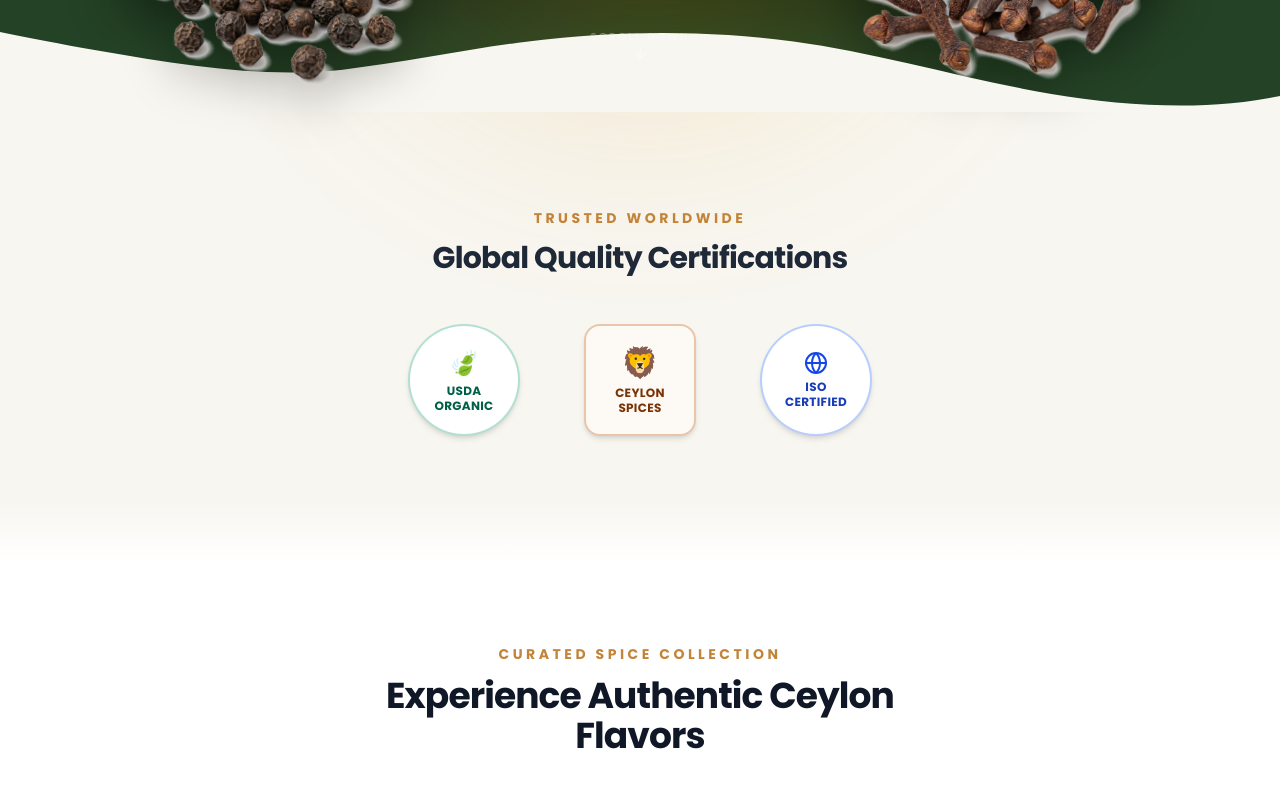
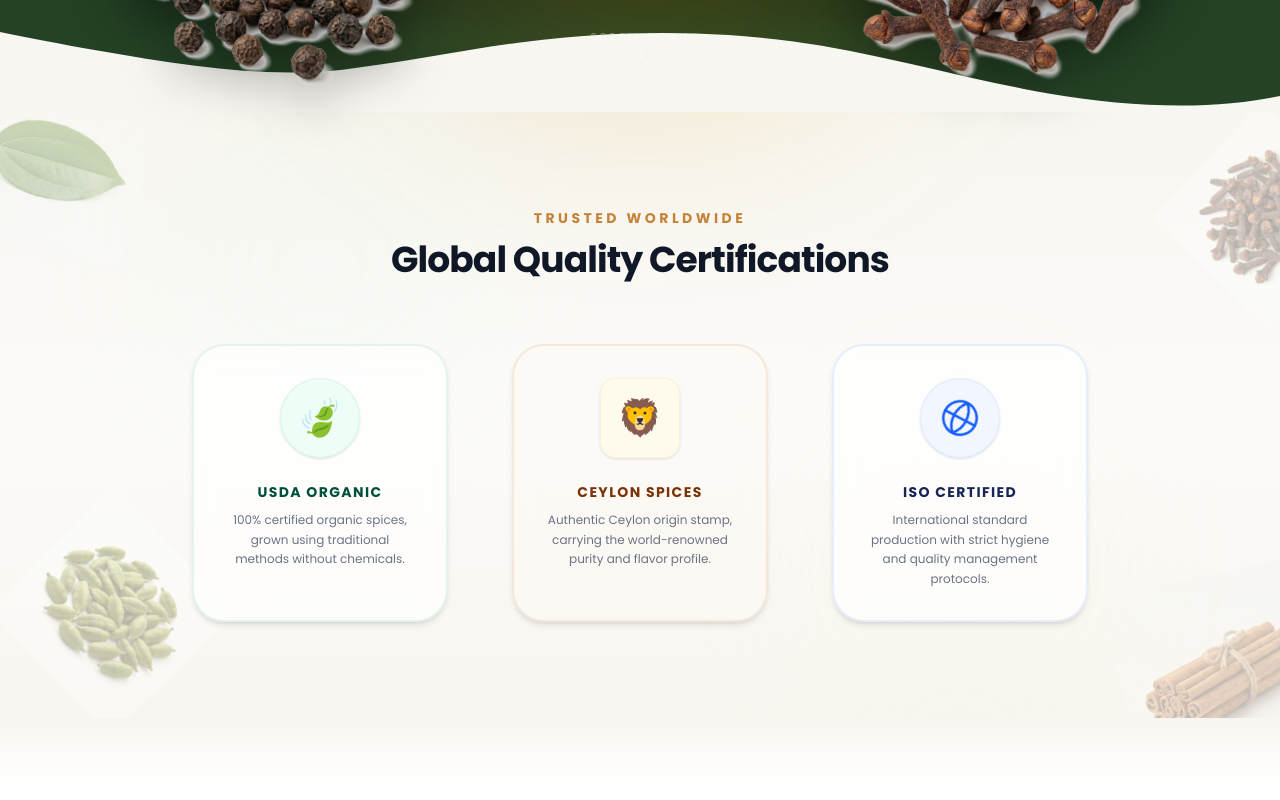
Before and after one commit to Deneth0077/Ceylon-Spices, a Next.js app: page / in a window 1280 px wide. Shown: the part 540-1340 px from the top of the page. Built offline with nearby package versions, Linux system fonts and the light colour scheme.

Commit message:
feat: add hero section with interactive spice animations and certifications layout to home page

```diff
--- a/src/app/page.tsx
+++ b/src/app/page.tsx
@@ -142,13 +142,47 @@
       </section>
 
       {/* Certifications Section */}
-      <section id="certifications" className="pt-24 pb-16 bg-[#f8f6f0] relative z-10">
+      <section id="certifications" className="pt-24 pb-24 bg-gradient-to-b from-[#f8f6f0] via-[#fcfbf9] to-[#f8f6f0] relative z-10 overflow-hidden">
+        {/* Floating background decorative spice elements */}
+        <div className="absolute -left-12 -top-12 w-48 h-48 pointer-events-none opacity-25 hover:opacity-60 transition-opacity duration-700 animate-float-slow select-none z-0">
+          <img
+            src="/images/cinnamon_leaf.png"
+            alt="Cinnamon Leaf"
+            className="w-full h-full object-contain rotate-12"
+          />
+        </div>
+        <div className="absolute -right-16 top-8 w-40 h-40 pointer-events-none opacity-30 hover:opacity-75 transition-opacity duration-700 animate-float-medium select-none z-0">
+          <img
+            src="/images/cloves_dried_1781650553541.png"
+            alt="Dried Cloves"
+            className="w-full h-full object-contain -rotate-45"
+          />
+        </div>
+        <div className="absolute left-6 bottom-4 w-44 h-44 pointer-events-none opacity-30 hover:opacity-75 transition-opacity duration-700 animate-float-fast select-none z-0">
+          <img
+            src="/images/cardamom_pods_1781650532128.png"
+            alt="Cardamom Pods"
+            className="w-full h-full object-contain rotate-45"
+          />
+        </div>
+        <div className="absolute -right-12 -bottom-16 w-52 h-52 pointer-events-none opacity-25 hover:opacity-60 transition-opacity duration-700 animate-float-slow select-none z-0">
+          <img
+            src="/images/cinnamon_sticks_with_rope.png"
+            alt="Cinnamon Sticks"
+            className="w-full h-full object-contain -rotate-12"
+          />
+        </div>
+
+        {/* Decorative blur blobs */}
+        <div className="absolute top-1/4 left-1/4 w-80 h-80 rounded-full bg-emerald-100/25 blur-3xl pointer-events-none -translate-x-1/2 -translate-y-1/2 z-0 animate-pulse-glow" />
+        <div className="absolute bottom-1/4 right-1/4 w-80 h-80 rounded-full bg-amber-100/25 blur-3xl pointer-events-none translate-x-1/2 translate-y-1/2 z-0 animate-pulse-glow" />
+
         <motion.div
           initial="hidden"
           whileInView="visible"
           viewport={{ once: true, margin: "-100px" }}
           variants={staggerContainer}
-          className="max-w-4xl mx-auto px-4 text-center"
+          className="max-w-5xl mx-auto px-4 text-center relative z-10"
         >
           <motion.h2
             variants={fadeInUp}
@@ -158,43 +192,64 @@
           </motion.h2>
           <motion.p
             variants={fadeInUp}
-            className="text-2xl md:text-3xl font-bold text-gray-800 mb-12 tracking-tight"
+            className="text-3xl md:text-4xl font-extrabold text-gray-900 mb-16 tracking-tight font-sans"
           >
             Global Quality Certifications
           </motion.p>
 
           <motion.div
             variants={staggerContainer}
-            className="flex justify-center items-center gap-6 md:gap-16 flex-wrap"
+            className="flex justify-center items-stretch gap-8 md:gap-12 lg:gap-16 flex-wrap"
           >
-            {/* USDA Organic Badge */}
+            {/* USDA Organic Card */}
             <motion.div
               variants={fadeInUp}
-              className="w-24 h-24 md:w-28 md:h-28 rounded-full border-2 border-emerald-600/30 flex flex-col items-center justify-center bg-white shadow-md text-emerald-800 font-bold text-center leading-tight text-[10px] md:text-xs hover:border-emerald-600 hover:shadow-xl hover:scale-105 active:scale-95 transition-all duration-300 relative overflow-hidden group cursor-default"
+              className="w-full sm:w-64 min-h-[260px] p-8 rounded-[2rem] border-2 border-emerald-600/10 flex flex-col items-center text-center bg-white/70 backdrop-blur-md shadow-md text-emerald-800 transition-all duration-500 hover:border-emerald-600/40 hover:shadow-[0_20px_40px_rgba(16,185,129,0.08)] hover:scale-[1.03] active:scale-95 group cursor-default relative overflow-hidden"
             >
-              <div className="absolute inset-0 bg-emerald-500/5 translate-y-full group-hover:translate-y-0 transition-transform duration-500 ease-out z-0" />
-              <span className="text-xl md:text-2xl mb-1 z-10 transform group-hover:scale-110 transition-transform duration-300">🍃</span>
-              <span className="z-10 font-sans tracking-wide">USDA<br/>ORGANIC</span>
+              <div className="absolute inset-0 bg-gradient-to-b from-emerald-500/0 to-emerald-500/5 opacity-0 group-hover:opacity-100 transition-opacity duration-500 ease-out z-0" />
+
+              <div className="w-20 h-20 rounded-full bg-emerald-50/80 flex items-center justify-center mb-6 group-hover:bg-emerald-100/90 transition-all duration-500 group-hover:scale-110 group-hover:rotate-12 shadow-sm border border-emerald-500/10 z-10">
+                <span className="text-4xl transform group-hover:scale-110 transition-transform duration-300">🍃</span>
+              </div>
+
+              <span className="z-10 font-bold text-sm tracking-widest text-emerald-900 mb-2 font-sans">USDA ORGANIC</span>
+              <p className="z-10 text-xs text-gray-500 font-sans max-w-[190px] leading-relaxed">
+                100% certified organic spices, grown using traditional methods without chemicals.
+              </p>
             </motion.div>
 
-            {/* Ceylon Lion Badge */}
+            {/* Ceylon Lion Card */}
             <motion.div
               variants={fadeInUp}
-              className="w-24 h-24 md:w-28 md:h-28 rounded-2xl border-2 border-amber-700/30 flex flex-col items-center justify-center bg-[#fdfaf5] shadow-md text-amber-900 font-bold text-center leading-tight text-[10px] md:text-xs hover:border-amber-700 hover:shadow-xl hover:scale-105 active:scale-95 transition-all duration-300 relative overflow-hidden group cursor-default"
+              className="w-full sm:w-64 min-h-[260px] p-8 rounded-[2rem] border-2 border-amber-700/10 flex flex-col items-center text-center bg-[#fdfaf5]/70 backdrop-blur-md shadow-md text-amber-900 transition-all duration-500 hover:border-amber-700/40 hover:shadow-[0_20px_40px_rgba(217,119,6,0.08)] hover:scale-[1.03] active:scale-95 group cursor-default relative overflow-hidden"
             >
-              <div className="absolute inset-0 bg-amber-500/5 translate-y-full group-hover:translate-y-0 transition-transform duration-500 ease-out z-0" />
-              <span className="text-2xl md:text-3xl mb-1 z-10 transform group-hover:scale-110 transition-transform duration-300">🦁</span>
-              <span className="z-10 font-sans tracking-wide">CEYLON<br/>SPICES</span>
+              <div className="absolute inset-0 bg-gradient-to-b from-amber-500/0 to-amber-500/5 opacity-0 group-hover:opacity-100 transition-opacity duration-500 ease-out z-0" />
+
+              <div className="w-20 h-20 rounded-2xl bg-amber-50/80 flex items-center justify-center mb-6 group-hover:bg-amber-100/90 transition-all duration-500 group-hover:scale-110 group-hover:-rotate-12 shadow-sm border border-amber-500/10 z-10">
+                <span className="text-4xl transform group-hover:scale-110 transition-transform duration-300">🦁</span>
+              </div>
+
+              <span className="z-10 font-bold text-sm tracking-widest text-amber-900 mb-2 font-sans">CEYLON SPICES</span>
+              <p className="z-10 text-xs text-gray-500 font-sans max-w-[190px] leading-relaxed">
+                Authentic Ceylon origin stamp, carrying the world-renowned purity and flavor profile.
+              </p>
             </motion.div>
 
-            {/* ISO Certified Badge */}
+            {/* ISO Certified Card */}
             <motion.div
               variants={fadeInUp}
-              className="w-24 h-24 md:w-28 md:h-28 rounded-full border-2 border-blue-600/30 flex flex-col items-center justify-center bg-white shadow-md text-blue-800 font-bold text-center leading-tight text-[10px] md:text-xs hover:border-blue-600 hover:shadow-xl hover:scale-105 active:scale-95 transition-all duration-300 relative overflow-hidden group cursor-default"
+              className="w-full sm:w-64 min-h-[260px] p-8 rounded-[2rem] border-2 border-blue-600/10 flex flex-col items-center text-center bg-white/70 backdrop-blur-md shadow-md text-blue-900 transition-all duration-500 hover:border-blue-600/40 hover:shadow-[0_20px_40px_rgba(37,99,235,0.08)] hover:scale-[1.03] active:scale-95 group cursor-default relative overflow-hidden"
             >
-              <div className="absolute inset-0 bg-blue-500/5 translate-y-full group-hover:translate-y-0 transition-transform duration-500 ease-out z-0" />
-              <Globe className="w-6 h-6 mb-1 text-blue-700 z-10 transform group-hover:scale-110 transition-transform duration-300" strokeWidth={2} />
-              <span className="z-10 font-sans tracking-wide">ISO<br/>CERTIFIED</span>
+              <div className="absolute inset-0 bg-gradient-to-b from-blue-500/0 to-blue-500/5 opacity-0 group-hover:opacity-100 transition-opacity duration-500 ease-out z-0" />
+
+              <div className="w-20 h-20 rounded-full bg-blue-50/80 flex items-center justify-center mb-6 group-hover:bg-blue-100/90 transition-all duration-500 group-hover:scale-110 shadow-sm border border-blue-500/10 z-10">
+                <Globe className="w-10 h-10 text-blue-600 group-hover:text-blue-700 transition-colors animate-[spin_12s_linear_infinite] group-hover:animate-[spin_6s_linear_infinite]" strokeWidth={1.5} />
+              </div>
+
+              <span className="z-10 font-bold text-sm tracking-widest text-blue-950 mb-2 font-sans">ISO CERTIFIED</span>
+              <p className="z-10 text-xs text-gray-500 font-sans max-w-[190px] leading-relaxed">
+                International standard production with strict hygiene and quality management protocols.
+              </p>
             </motion.div>
           </motion.div>
         </motion.div>
```
